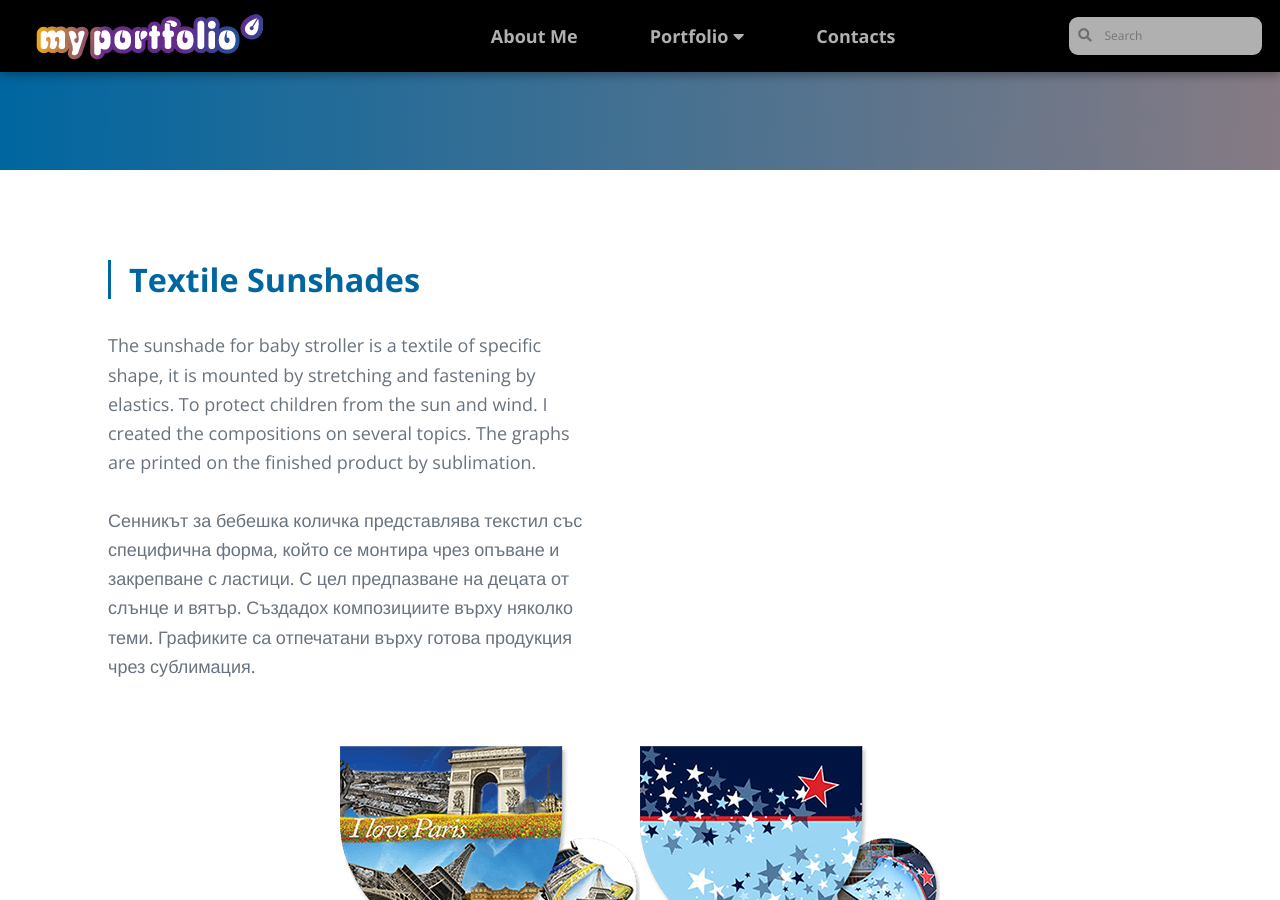
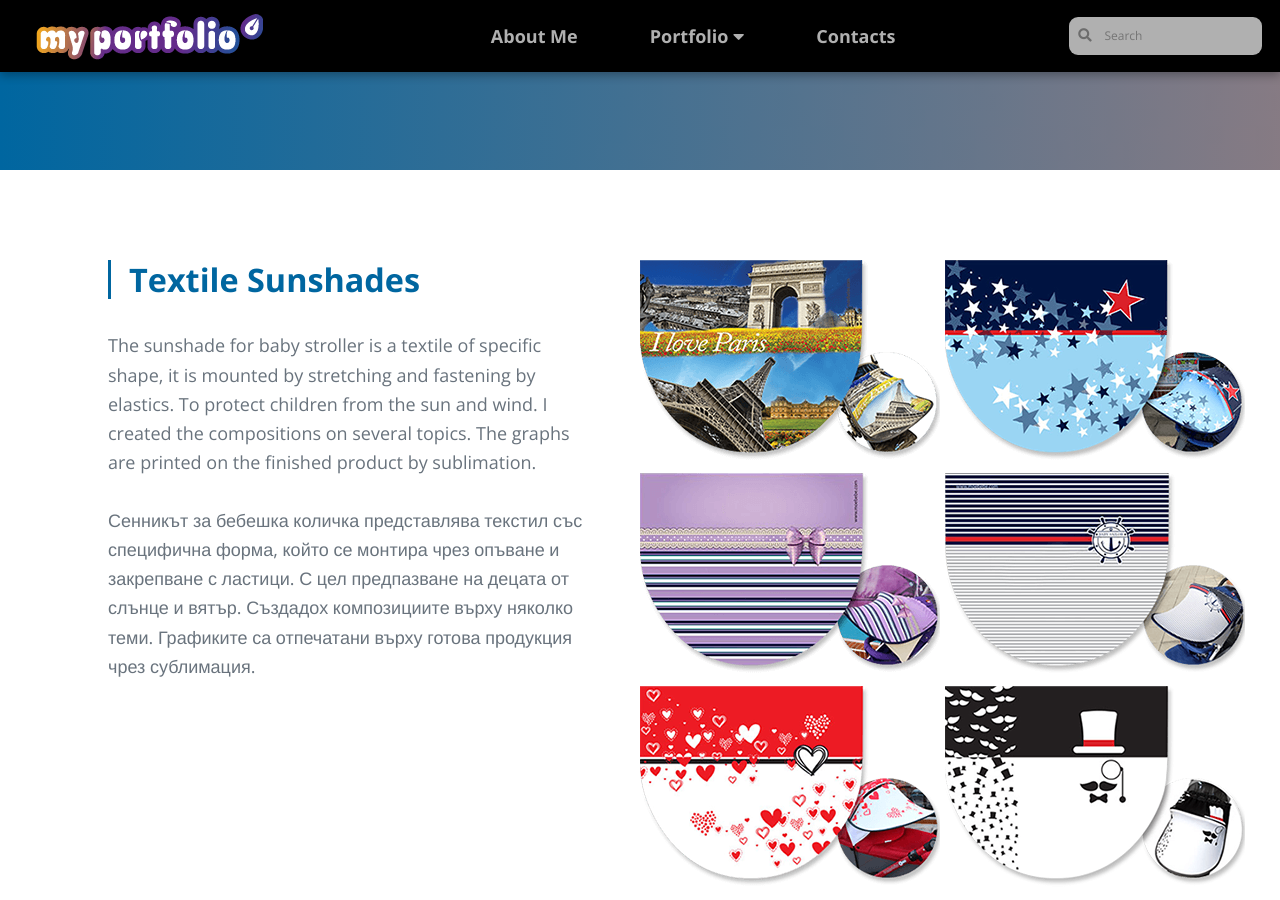
Before and after one commit to LiliyaMilanova/myportfolio, a Jekyll site: the page built from graphic-design-sunshane-shop.html, in a window 1280 px wide and 900 px high, scrolled down 5494 px. Built offline with Jekyll 4.4.1, drawn with Linux system fonts in a browser that asks for light colours; nearby versions of some CDN libraries.

Commit message:
Update graphic-design-sunshane-shop.html

```diff
--- a/graphic-design-sunshane-shop.html
+++ b/graphic-design-sunshane-shop.html
@@ -131,7 +131,7 @@ permalink: /portfolio/graphic-design/sunshane-shop
                     <p>The sunshade for baby stroller is a textile of specific shape, it is mounted by stretching and fastening by elastics. To protect children from the sun and wind. I created the compositions on several topics. The graphs are printed on the finished product by sublimation.</p>
                     <p>Сенникът за бебешка количка представлява текстил със специфична форма, който се монтира чрез опъване и закрепване с ластици. С цел предпазване на децата от слънце и вятър. Създадох композициите върху няколко теми. Графиките са отпечатани върху готова продукция чрез сублимация.</p>
                 </article>
-                <article class="wrap-sunshade">
+                <article class="simple-img">
                     <span>
                         <img src="{{site.baseurl}}images/paris-textile-sunshades.png" alt="Sunshades - Paris" title="Sunshades - Paris">
                     </span>
@@ -159,7 +159,7 @@ permalink: /portfolio/graphic-design/sunshane-shop
                     <p>Design solution for special gift box for baby clothes.</p>
                     <p>Дизайн решение за специална, подаръчна кутия за бебешки дрешки.</p>
                 </article>
-                <article class="third-img">
+                <article class="simple-img">
                     <span>
                         <img src="{{site.baseurl}}images/box.png" alt="Box Baby Set" title="Box Baby Set">
                     </span>
```
